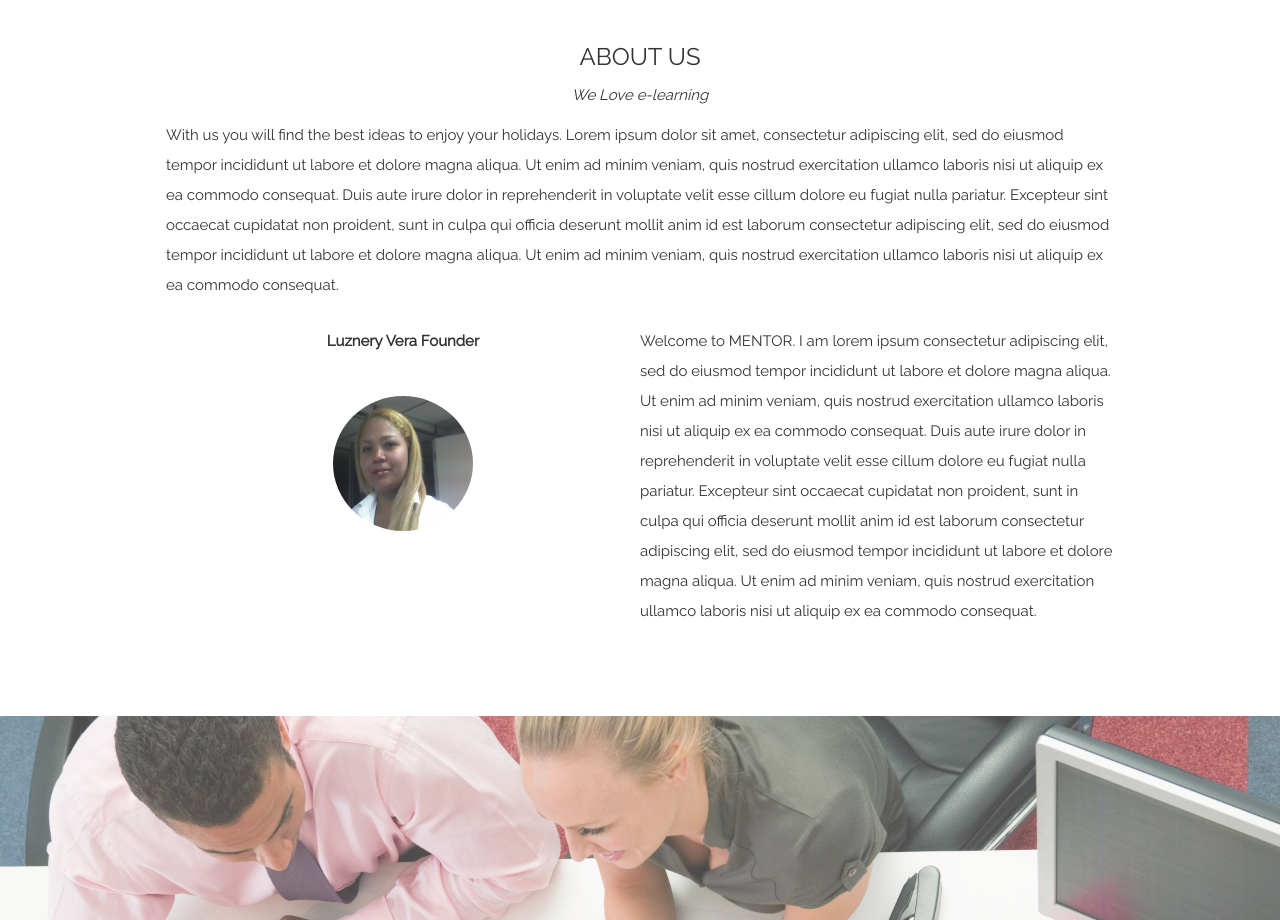
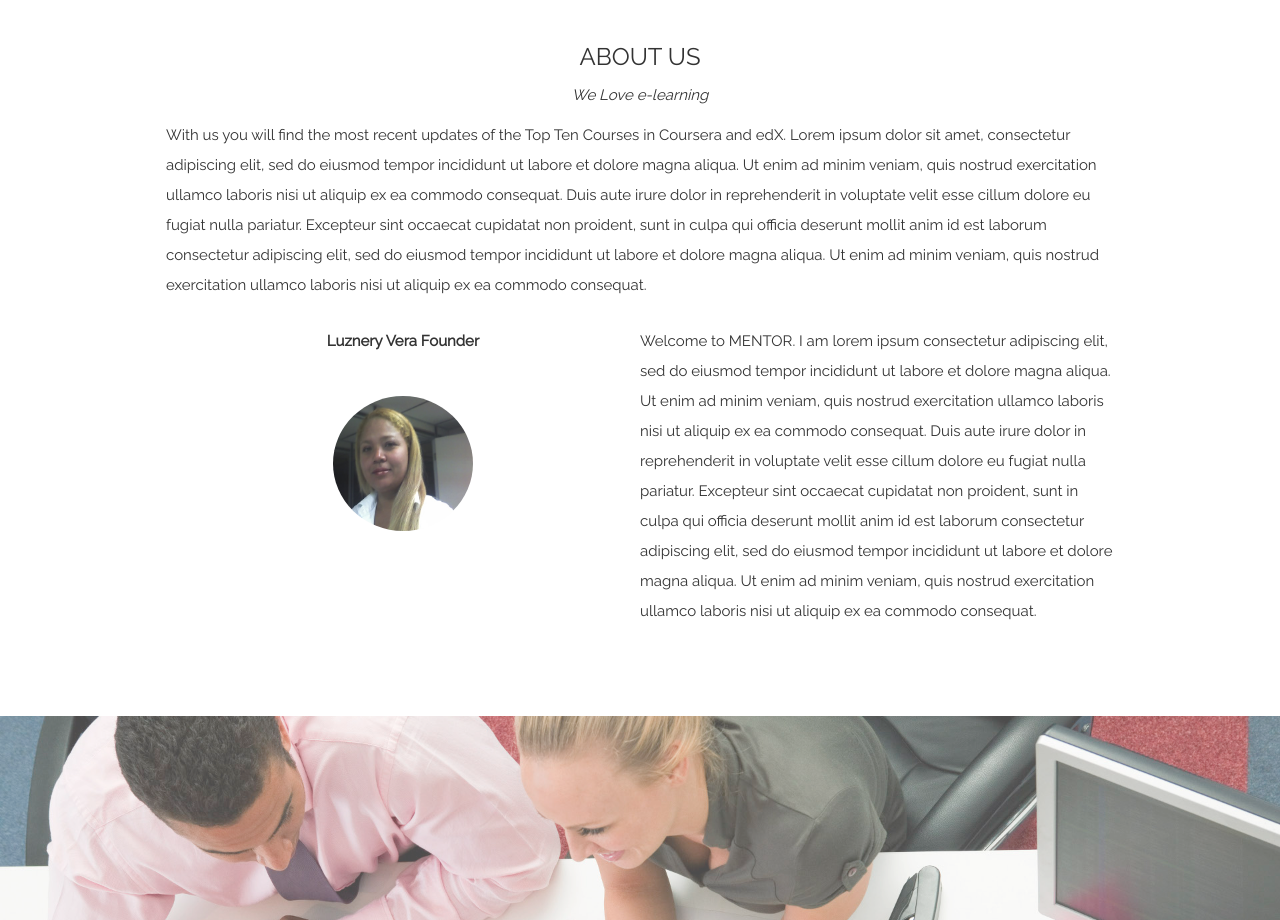
Before and after one commit to LuzneryVera1/Parallax1, a plain HTML site: page index.html in a window 1280 px wide. Shown: the part 840-1760 px from the top of the page. Drawn offline with Linux system fonts and the light colour scheme.

Commit message:
Update index.html

```diff
--- a/index.html
+++ b/index.html
@@ -256,7 +256,7 @@
         <div class="bg-1">
             <h3 class="w3-center">ABOUT US</h3>
             <p class="w3-center"><em>We Love e-learning</em></p>
-            <p>With us you will find the best ideas to enjoy your holidays. Lorem ipsum dolor sit amet, consectetur adipiscing elit, sed do eiusmod tempor incididunt ut labore et dolore magna aliqua. Ut enim ad minim veniam, quis nostrud exercitation ullamco laboris nisi ut aliquip ex ea commodo consequat. Duis aute irure dolor in reprehenderit in voluptate velit esse cillum dolore eu fugiat nulla pariatur. Excepteur sint occaecat cupidatat non proident, sunt in culpa qui officia deserunt mollit anim id est laborum consectetur adipiscing elit, sed do eiusmod tempor incididunt ut labore et dolore magna aliqua. Ut enim ad minim veniam, quis nostrud exercitation ullamco laboris nisi ut aliquip ex ea commodo consequat.</p>
+            <p>With us you will find the most recent updates of the Top Ten Courses in Coursera and edX. Lorem ipsum dolor sit amet, consectetur adipiscing elit, sed do eiusmod tempor incididunt ut labore et dolore magna aliqua. Ut enim ad minim veniam, quis nostrud exercitation ullamco laboris nisi ut aliquip ex ea commodo consequat. Duis aute irure dolor in reprehenderit in voluptate velit esse cillum dolore eu fugiat nulla pariatur. Excepteur sint occaecat cupidatat non proident, sunt in culpa qui officia deserunt mollit anim id est laborum consectetur adipiscing elit, sed do eiusmod tempor incididunt ut labore et dolore magna aliqua. Ut enim ad minim veniam, quis nostrud exercitation ullamco laboris nisi ut aliquip ex ea commodo consequat.</p>
             <div class="w3-row">
                 <div class="w3-col m6 w3-center w3-section">
                     <p><b>Luznery Vera Founder</b></p>
```
